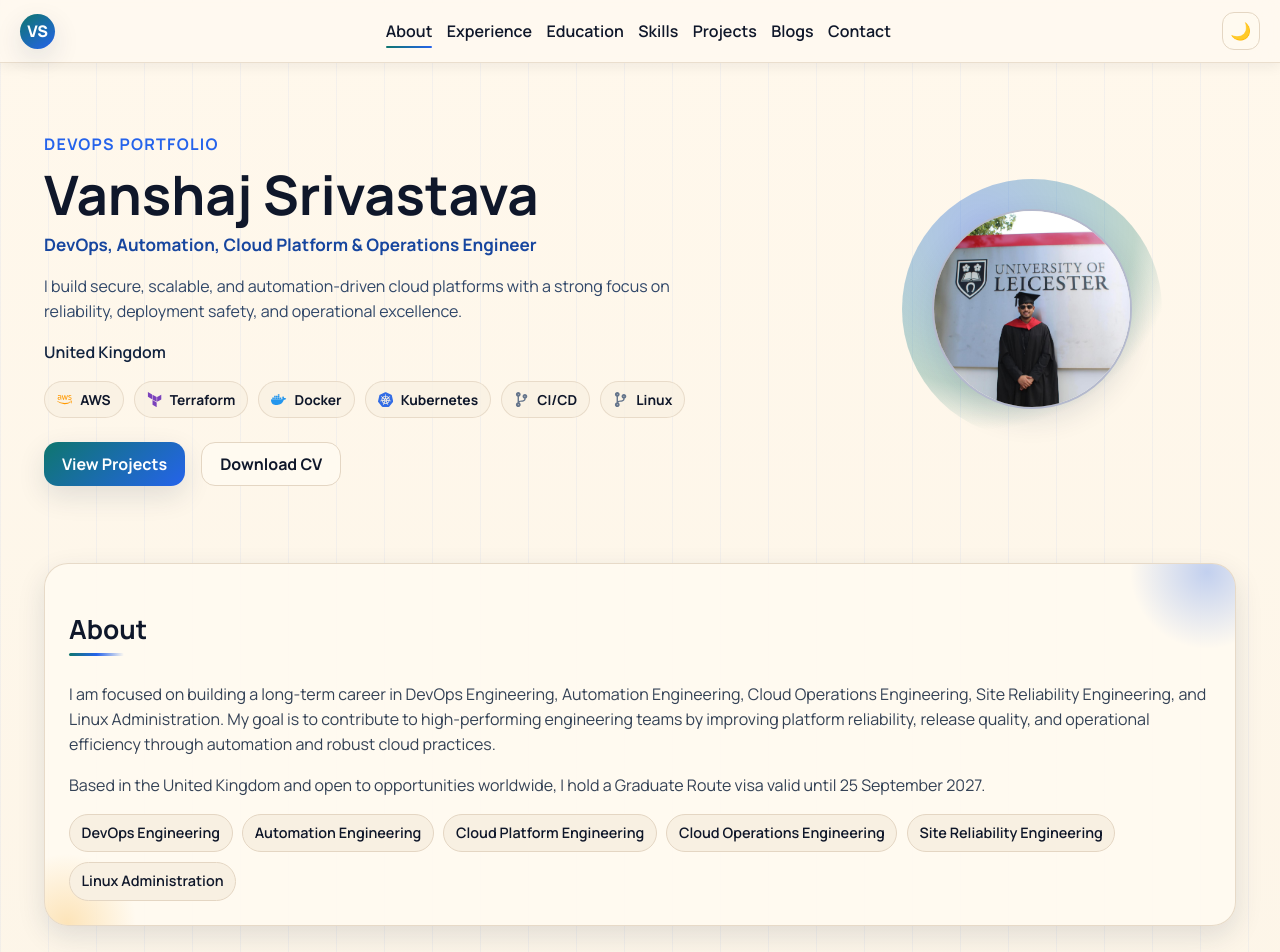
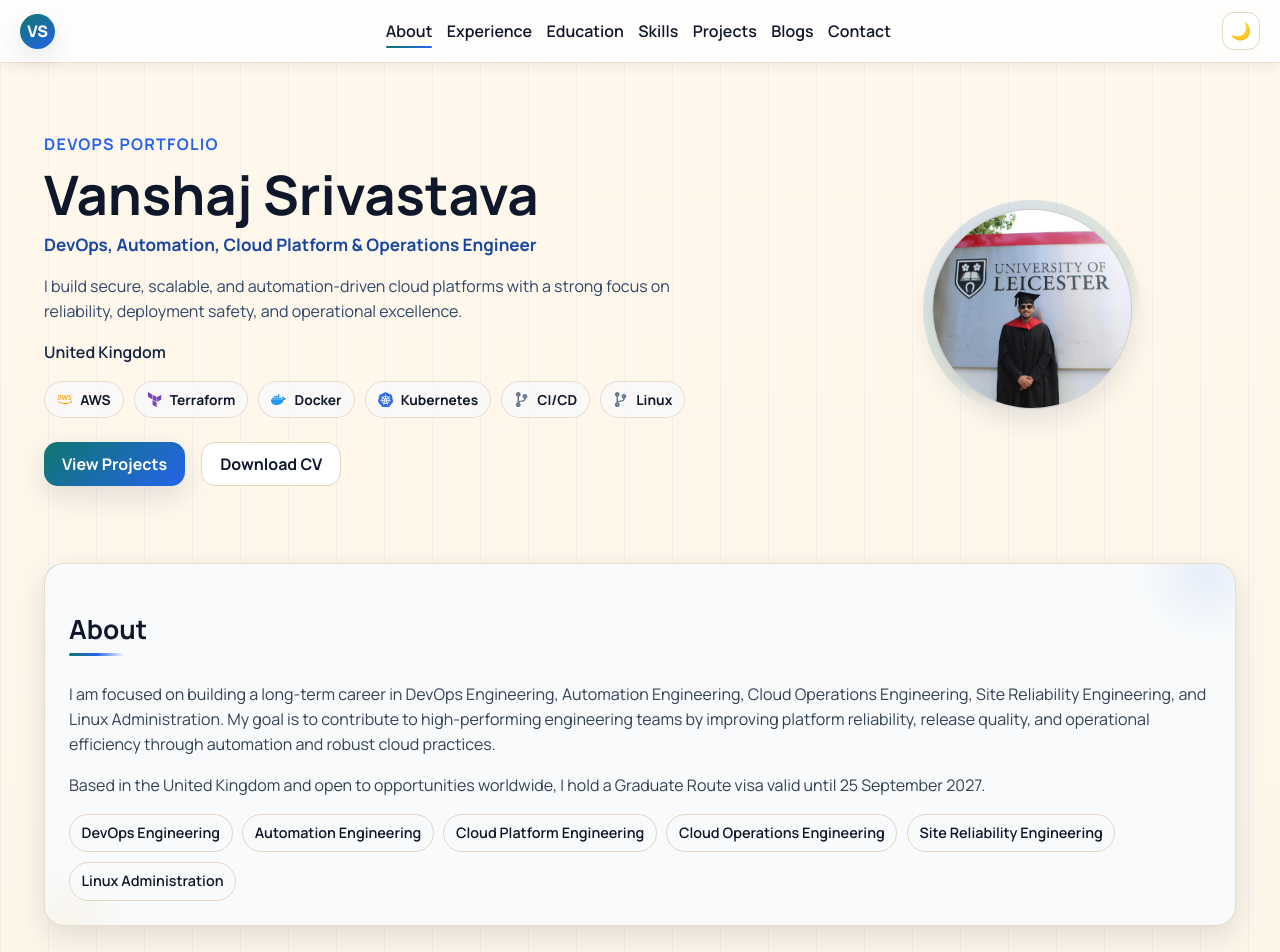
Before and after one commit to Vanshajsrivastava/react-frontend, a React (Create React App) app: page / in a window 1280 px wide. Shown: the top 952 px of the page. Built offline with nearby package versions, Linux system fonts and the light colour scheme.

Commit message:
Polish portfolio UI: avatar balance, subtle backgrounds, section/card readability

```diff
--- a/src/App.css
+++ b/src/App.css
@@ -5,9 +5,9 @@
   --space-3: 24px;
   --space-4: 32px;
   --space-5: 40px;
-  --bg: #f6efe3;
-  --surface: #fffaf0;
-  --surface-soft: #f8f0e2;
+  --bg: #f8fafc;
+  --surface: #ffffff;
+  --surface-soft: #f8fafc;
   --text: #0f172a;
   --muted: #334155;
   --border: #e4d6c3;
@@ -216,17 +216,18 @@ main {
 .hero-photo-wrap::before {
   content: "";
   position: absolute;
-  width: 260px;
-  height: 260px;
+  width: 218px;
+  height: 218px;
   border-radius: 50%;
   background: radial-gradient(
     circle at 30% 20%,
-    color-mix(in srgb, var(--accent-2) 38%, transparent),
-    color-mix(in srgb, var(--accent) 26%, transparent) 56%,
+    color-mix(in srgb, var(--accent-2) 22%, transparent),
+    color-mix(in srgb, var(--accent) 16%, transparent) 60%,
     transparent 72%
   );
   z-index: 0;
-  filter: blur(0.2px);
+  opacity: 0.72;
+  filter: blur(0.4px);
 }
 
 .hero-photo {
@@ -242,7 +243,7 @@ main {
   object-fit: cover;
   object-position: center 22%;
   border-radius: 50%;
-  border: 2px solid color-mix(in srgb, var(--border) 75%, var(--accent-2));
+  border: 1px solid color-mix(in srgb, var(--border) 86%, var(--accent-2));
   box-shadow: var(--shadow);
   background: var(--surface);
   transition: transform 220ms ease, box-shadow 220ms ease;
@@ -379,6 +380,10 @@ main {
   box-shadow: var(--shadow);
 }
 
+.btn-primary:hover {
+  box-shadow: 0 14px 28px color-mix(in srgb, var(--accent-2) 30%, transparent);
+}
+
 .btn-secondary {
   color: var(--text);
   border: 1px solid var(--border);
@@ -392,10 +397,17 @@ main {
 
 .section {
   margin-top: 48px;
+  padding: 4px 0;
+}
+
+main > .section:nth-of-type(odd) {
+  background: color-mix(in srgb, var(--surface) 96%, transparent);
+  border-radius: 20px;
 }
 
 main > .section:nth-of-type(even) {
-  background: color-mix(in srgb, var(--surface) 93%, transparent);
+  background: color-mix(in srgb, var(--surface-soft) 92%, transparent);
+  border-radius: 20px;
 }
 
 .island {
@@ -418,19 +430,21 @@ main > .section:nth-of-type(even) {
 }
 
 .island::before {
-  width: 160px;
-  height: 160px;
-  top: -72px;
-  right: -52px;
-  background: radial-gradient(circle, color-mix(in srgb, var(--accent-2) 28%, transparent), transparent 68%);
+  width: 128px;
+  height: 128px;
+  top: -54px;
+  right: -36px;
+  opacity: 0.45;
+  background: radial-gradient(circle, color-mix(in srgb, var(--accent-2) 18%, transparent), transparent 72%);
 }
 
 .island::after {
-  width: 140px;
-  height: 140px;
-  bottom: -68px;
-  left: -48px;
-  background: radial-gradient(circle, color-mix(in srgb, var(--accent-3) 24%, transparent), transparent 70%);
+  width: 112px;
+  height: 112px;
+  bottom: -56px;
+  left: -30px;
+  opacity: 0.4;
+  background: radial-gradient(circle, color-mix(in srgb, var(--accent-3) 16%, transparent), transparent 74%);
 }
 
 .island > * {
@@ -443,6 +457,7 @@ main > .section:nth-of-type(even) {
   font-size: 1.65rem;
   display: inline-block;
   position: relative;
+  color: var(--text);
 }
 
 .section h2::after {
@@ -535,11 +550,12 @@ main > .section:nth-of-type(even) {
   padding: var(--space-2);
   box-shadow: var(--shadow);
   border-left: 4px solid color-mix(in srgb, var(--accent-2) 72%, var(--accent));
-  transition: transform 170ms ease, box-shadow 170ms ease;
+  transition: transform 170ms ease, box-shadow 170ms ease, border-color 170ms ease;
 }
 
 .experience-card:hover {
   transform: translateY(-4px);
+  border-color: color-mix(in srgb, var(--accent-2) 40%, var(--border));
   box-shadow: 0 16px 34px color-mix(in srgb, var(--accent-2) 18%, rgba(2, 8, 23, 0.22));
 }
 
@@ -627,6 +643,7 @@ main > .section:nth-of-type(even) {
   width: 100%;
   border: none;
   background: transparent;
+  color: var(--text);
   display: flex;
   align-items: center;
   justify-content: space-between;
@@ -638,6 +655,7 @@ main > .section:nth-of-type(even) {
 
 .skill-summary h3 {
   margin: 0;
+  color: var(--text);
 }
 
 .skill-chevron {
@@ -678,7 +696,7 @@ main > .section:nth-of-type(even) {
   border-radius: 12px;
   background: color-mix(in srgb, var(--surface-soft) 78%, transparent);
   box-shadow: 0 2px 8px color-mix(in srgb, var(--text) 6%, transparent);
-  transition: transform 150ms ease, box-shadow 150ms ease, border-color 150ms ease;
+  transition: transform 150ms ease, box-shadow 150ms ease, border-color 150ms ease, background 150ms ease;
 }
 
 .skill-item:hover {
@@ -700,6 +718,7 @@ main > .section:nth-of-type(even) {
   flex-direction: column;
   gap: 8px;
   min-height: 100%;
+  transition: transform 170ms ease, box-shadow 170ms ease, border-color 170ms ease;
 }
 
 .project-media,
@@ -740,6 +759,12 @@ main > .section:nth-of-type(even) {
   font-size: 0.78rem;
   font-weight: 700;
   color: var(--text);
+}
+
+.project-stack-tag:hover {
+  transform: translateY(-1px);
+  border-color: color-mix(in srgb, var(--accent-2) 45%, var(--border));
+  background: color-mix(in srgb, var(--surface-soft) 66%, transparent);
 }
 
 .project-card a {
@@ -1065,8 +1090,9 @@ footer {
   }
 
   .hero-photo-wrap::before {
-    width: 240px;
-    height: 240px;
+    width: 210px;
+    height: 210px;
+    opacity: 0.64;
   }
 
   .skills-grid,
```
